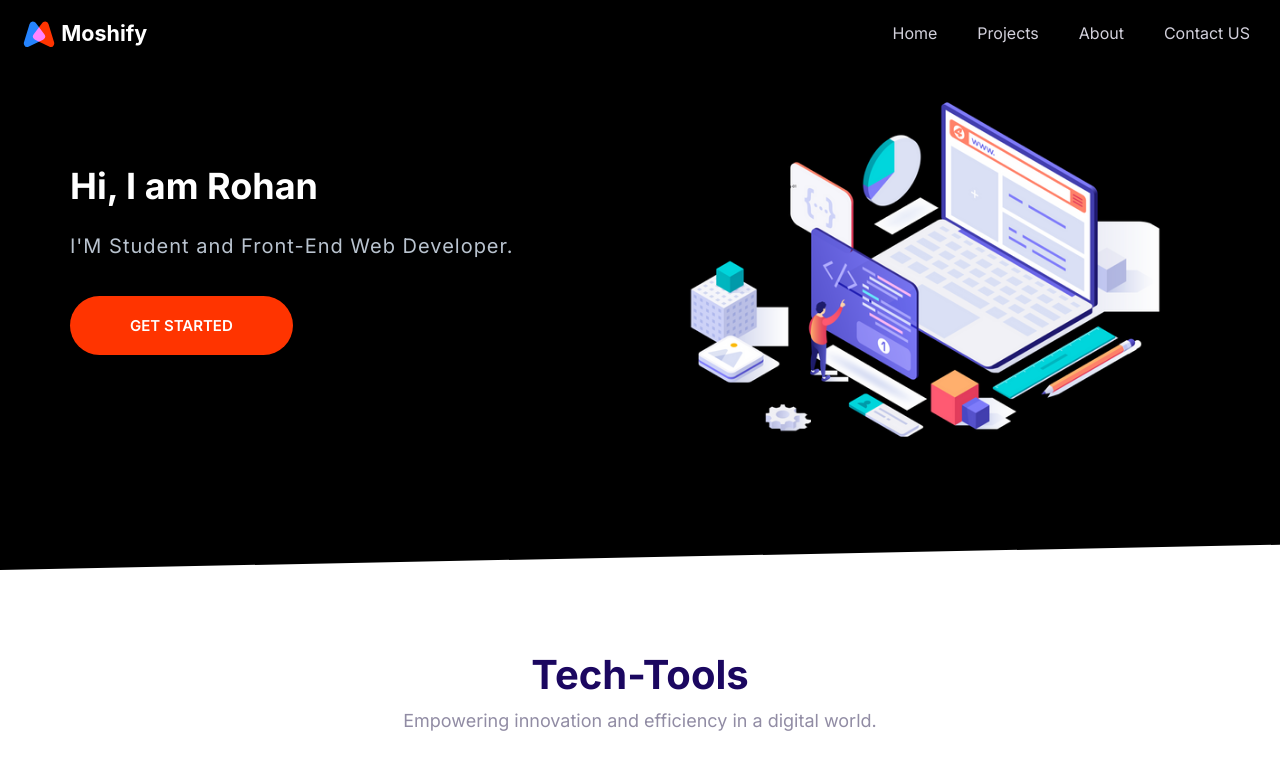
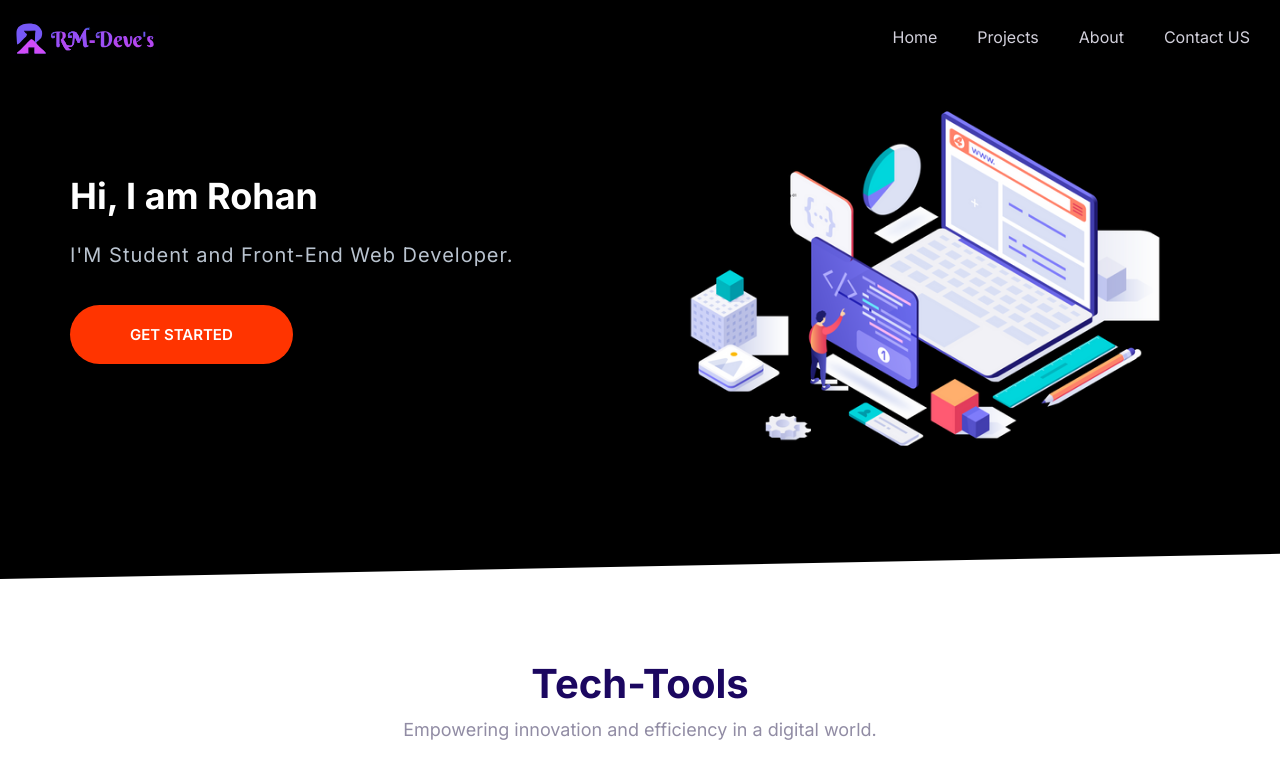
Before and after one commit to rohanmr/My-Site, a website built with Parcel: page index.html in a window 1280 px wide. Shown: the top 771 px of the page. Built offline with nearby package versions, Linux system fonts and the light colour scheme; grey boxes are pictures that could not be loaded; files whose address does not match are found by name.

Commit message:
Updating logo and style

```diff
--- a/index.html
+++ b/index.html
@@ -21,7 +21,9 @@
   <body>
     <header>
       <nav class="nav collapsible">
-        <a class="nav__brand" href="/"><img src="images/logo.svg" alt="" /></a>
+        <a class="nav__brand" href="/"
+          ><img src="images/rmdevs.svg" alt=""
+        /></a>
         <svg class="icon icon--white nav__toggler">
           <use href="images/sprite.svg#menu"></use>
         </svg>
@@ -530,7 +532,7 @@
           </div>
         </section>
         <div class="footer__brand">
-          <img src="images/logo.svg" alt="" />
+          <img src="images/rmdevs.svg" alt="" />
           <p class="footer__copyright">Copyright &copy; 2023 RM-Deve's</p>
         </div>
       </div>
```
Also changed, not shown: images/logo.svg (deleted), images/rmdevs.svg (added).
